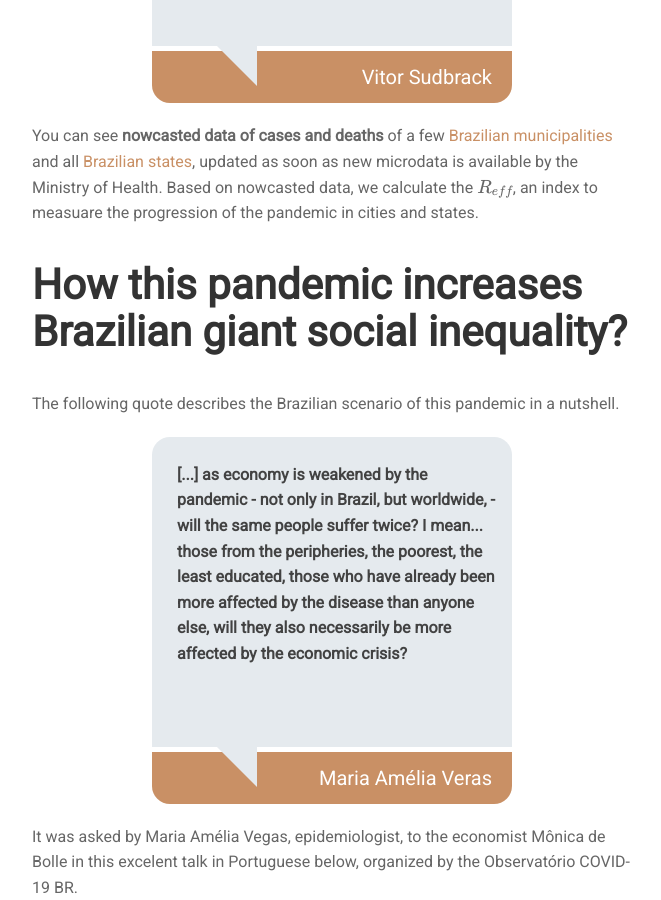
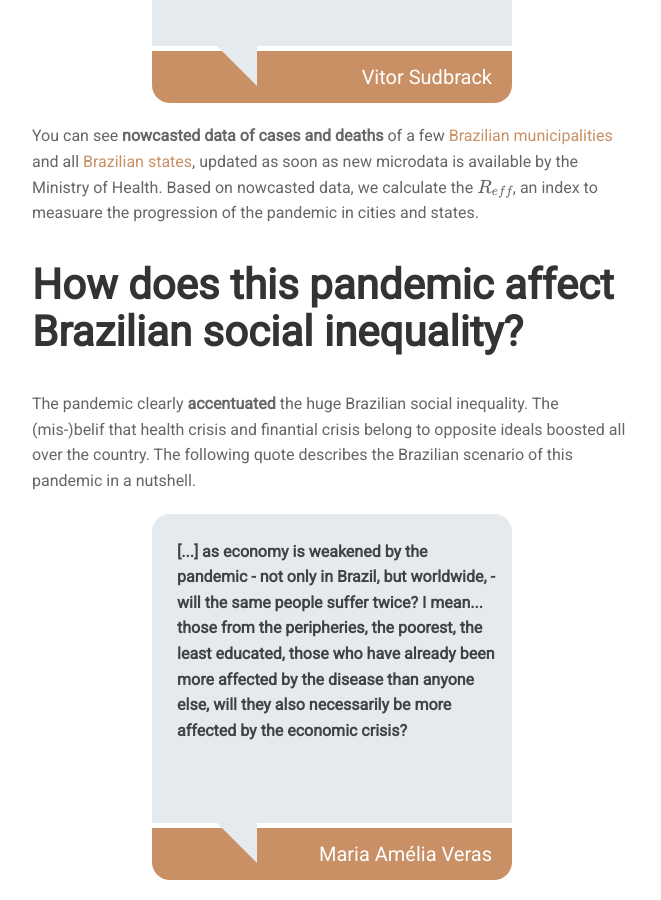
Before and after one commit to vsudbrack/vsudbrack.github.io, a Jekyll site: the page built from projects/obs.md, in a window 1280 px wide and 900 px high, scrolled down 2345 px. Shown: the whole window, without its empty margins (308-969 px from the left). Built offline with Jekyll 4.4.1, drawn with Linux system fonts in a browser that asks for light colours; nearby versions of some CDN libraries; formulas are drawn with MathJax 3; comment, search, counter and statistics services are not loaded.

Commit message:
Add content

```diff
--- a/projects/obs.md
+++ b/projects/obs.md
@@ -28,9 +28,9 @@ Such **statistical technique** is called *nowcasting* and it's based on Bayesian
 
 You can see **nowcasted data of cases and deaths** of a few [Brazilian municipalities](https://covid19br.github.io/municipios.html?aba=aba1&uf=SP&mun=Sao_Paulo&q=dia) and all [Brazilian states](https://covid19br.github.io/estados.html?aba=aba1&uf=SP&q=dia), updated as soon as new microdata is available by the Ministry of Health. Based on nowcasted data, we calculate the $$R_{eff}$$, an index to measuare the progression of the pandemic in cities and states.
 
-## How this pandemic increases Brazilian giant social inequality?
+## How does this pandemic affect Brazilian social inequality?
 
-The following quote describes the Brazilian scenario of this pandemic in a nutshell.
+The pandemic clearly **accentuated** the huge Brazilian social inequality. The (mis-)belif that health crisis and finantial crisis belong to opposite ideals boosted all over the country. The following quote describes the Brazilian scenario of this pandemic in a nutshell.
 
 {% include quote.html author="Maria Amélia Veras" text="[...] as economy is weakened by the pandemic - not only in Brazil, but worldwide, - will the same people suffer twice? I mean... those from the peripheries, the poorest, the least educated, those who have already been more affected by the disease than anyone else, will they also necessarily be more affected by the economic crisis?" %}
 
```
Also changed, not shown: about.md (+1 -0 lines).
